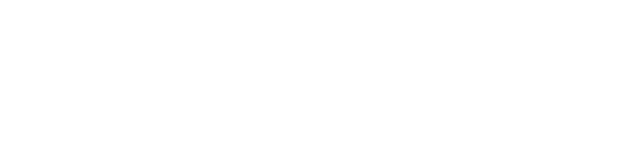
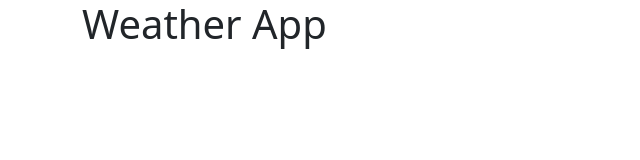
Before and after one commit to sranson/weather-app, a plain HTML site: page index.html in a window 1280 px wide. Shown: the whole page, without its empty margins (0-640 px from the left). Drawn offline with nearby package versions, Linux system fonts and the light colour scheme.

Commit message:
added bootstrap

```diff
--- a/index.html
+++ b/index.html
@@ -5,9 +5,16 @@
     <meta http-equiv="X-UA-Compatible" content="IE=edge">
     <meta name="viewport" content="width=device-width, initial-scale=1.0">
     <title>Weather App</title>
+    <link href="https://cdn.jsdelivr.net/npm/bootstrap@5.0.0-beta2/dist/css/bootstrap.min.css" rel="stylesheet" integrity="sha384-BmbxuPwQa2lc/FVzBcNJ7UAyJxM6wuqIj61tLrc4wSX0szH/Ev+nYRRuWlolflfl" crossorigin="anonymous">
     <link rel="stylesheet" href="/assets/css/styles.css">
 </head>
 <body>
+    <div class="container">
+        <h1>Weather App</h1>
+
+
+
+    </div>
 
 </body>
 
```
